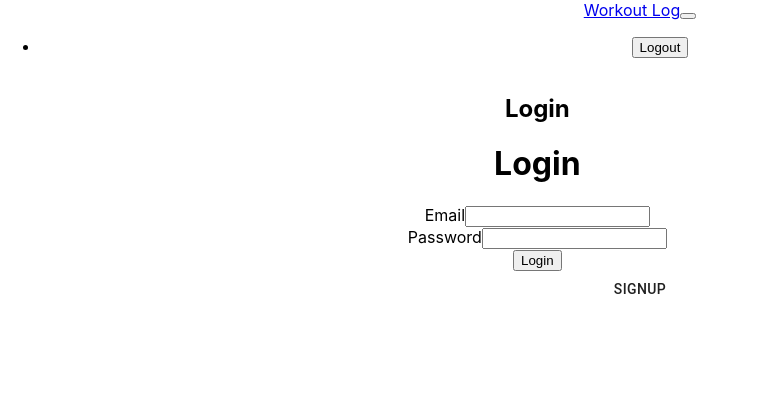
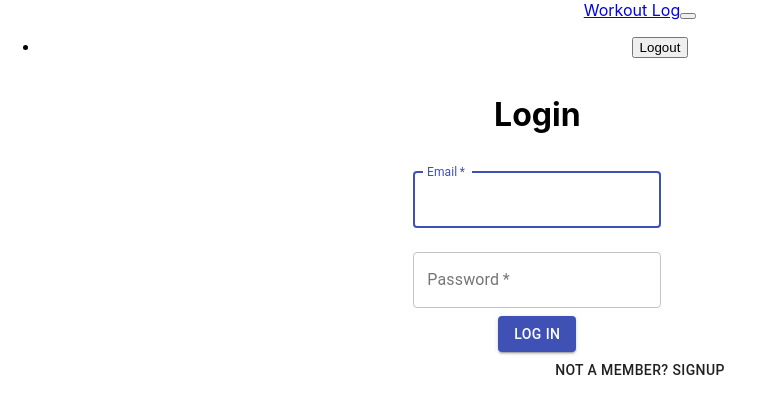
Before and after one commit to IsaiahMurray/Workout-log-client, a React (Create React App) app: page / in a window 1280 px wide. Shown: the top 414 px of the page, without its empty margins (0-764 px from the left). Built offline with nearby package versions, Linux system fonts and the light colour scheme.

Commit message:
Updated login styling

```diff
--- a/src/components/Auth/Auth.js
+++ b/src/components/Auth/Auth.js
@@ -8,10 +8,6 @@ import Signup from './Signup';
 const Auth = (props) => {
   const [login, setLogin] = useState(true);
 
-  const title = () => {
-      return login ? 'Login' : 'Signup'
-  }
-
   const loginToggle = (event) => {
       event.preventDefault();
       setLogin(!login);
@@ -21,12 +17,10 @@ const Auth = (props) => {
   (
 
       <Grid id="login-signup" item xs={12} sm={6}>
-          <h2>{title()}</h2>
           <Signup updateToken={props.updateToken}/>
       </Grid>
   ) : (
       <Grid id="login-signup" item xs={12} sm={6} className="login-col">
-          <h2>{title()}</h2>
           <Login updateToken={props.updateToken}/>
       </Grid>
   );
@@ -43,7 +37,7 @@ const Auth = (props) => {
               {signupFields()}
               <br/>
           </Grid>
-          <Button id="toggle-button" onClick={loginToggle}>{!login ? 'Login' : 'Signup'}</Button>
+          <Button id="toggle-button" onClick={loginToggle}>{!login ? 'Already a member? Login' : 'Not a member? Signup'}</Button>
       </Container>
   )
 }
--- a/src/components/Auth/Login.js
+++ b/src/components/Auth/Login.js
@@ -1,6 +1,7 @@
 import React, {useState} from 'react';
 import APIURL from '../../helpers/environment';
-import {Form, FormGroup, Label, Input, Button} from 'reactstrap'; //1
+import TextField from "@material-ui/core/TextField";
+import Button from "@material-ui/core/Button";
 
 const Login = (props) => {
   const [email, setEmail] = useState(''); //2
@@ -24,17 +25,35 @@ const Login = (props) => {
   return(
     <div>
       <h1>Login</h1>
-      <Form onSubmit={handleSubmit} >
-        <FormGroup>
-          <Label htmlFor="email">Email</Label>
-          <Input onChange={(e) => setEmail(e.target.value)} type="email" name="email" value={email} required />
-        </FormGroup>
-        <FormGroup>
-          <Label htmlFor="password">Password</Label>
-          <Input onChange={(e) => setPassword(e.target.value)} name="password" type="password" value={password}/>
-        </FormGroup>
-        <Button type="submit">Login</Button>
-      </Form>
+      <form id="login-signup-form" onSubmit={handleSubmit} >
+      <TextField
+          variant="outlined"
+          margin="normal"
+          required
+          id="email"
+          label="Email"
+          onChange={(e) => setEmail(e.target.value)}
+          name="email"
+          value={email}
+          autoFocus
+        />
+        <br />
+        <TextField
+          variant="outlined"
+          margin="normal"
+          required
+          label="Password"
+          type="password"
+          id="password"
+          onChange={(e) => setPassword(e.target.value)}
+          name="password"
+          value={password}
+        />
+        <br />
+        <Button id="login-signup-button" type="submit" variant="contained" color="primary">
+          Log In
+        </Button>
+      </form>
     </div>
   )
 }
```
